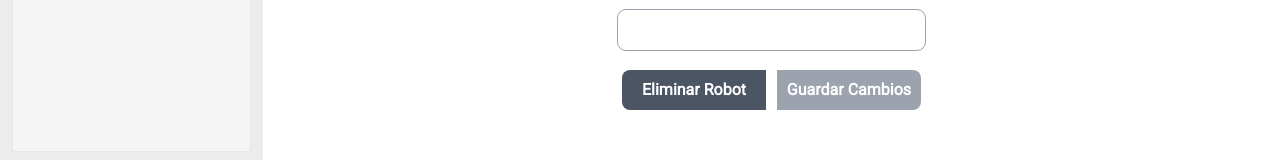
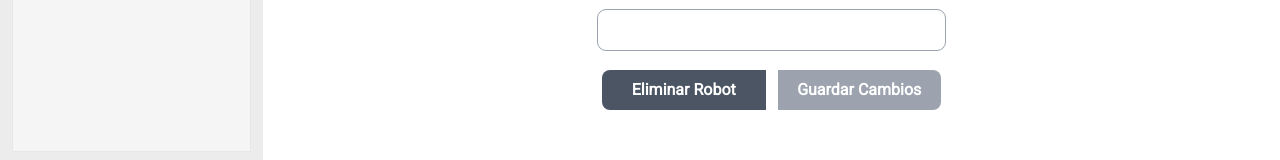
Before and after one commit to Astrovik3/front-integracion, a Next.js app: page /robots in a window 1280 px wide. Shown: the part 636-796 px from the top of the page. Built offline with nearby package versions, Linux system fonts and the light colour scheme; no server answers.

Commit message:
Chau collapse hola snackbar

```diff
--- a/src/app/robots/CreateRobotForm.js
+++ b/src/app/robots/CreateRobotForm.js
@@ -1,30 +1,39 @@
 'use client'
 
 import React, {useState, useEffect} from 'react'
-import Alert from '@mui/material/Alert';
-import IconButton from '@mui/material/IconButton';
-import Collapse from '@mui/material/Collapse';
-import CloseIcon from '@mui/icons-material/Close';
+import Snackbar from '@mui/material/Snackbar';
 import { postRobot } from '../networking/endpoints/robots';
+import MuiAlert from '@mui/material/Alert';
 
-function CreateRobotForm({handleCont, setMode}) {
+const Alert = React.forwardRef(function Alert(props, ref) {
+    return <MuiAlert elevation={6} ref={ref} variant="filled" {...props} />;
+});
+
+function CreateRobotForm({handleCont}) {
 
     const [openAlert, setOpenAlert] = useState(false);
+
+    const handleClose = (event, reason) => {
+        if (reason === 'clickaway') {
+            return;
+        }
+        setOpenAlert(false);
+    };
 
     const [name, setName] = useState('');
     const [type, setType] = useState('');
 
-    const [battery, setBattery] = useState(null);
+    const [battery, setBattery] = useState(undefined);
     const handleBattery = (value) =>{
         setBattery(value < 0 ? 0 : (value > 1 ? 1 : parseFloat(value)));
     };
 
-    const [batteryConsumption, setConsumption] = useState(null);
+    const [batteryConsumption, setConsumption] = useState(undefined);
     const handleConsumption = (value) =>{
         setConsumption(value < 0 ? 0 : (value > 1 ? 1 : parseFloat(value)));
     };
 
-    const [velocity, setVelocity] = useState(null);
+    const [velocity, setVelocity] = useState(undefined);
 
     const [disabled, setDisabled] = useState(true);
 
@@ -46,7 +55,6 @@ function CreateRobotForm({handleCont, setMode}) {
                 console.log(res);
                 setOpenAlert(true);
                 handleCont();
-                setMode(true);
             });
     }
 
@@ -55,27 +63,8 @@ function CreateRobotForm({handleCont, setMode}) {
     },[name, type, battery, batteryConsumption, velocity]);
 
     return (
-        <div className='flex flex-col'>
+        <div className='flex flex-col w-4/12'>
             <h2 className='text-center'>Crear Nuevo Robot</h2>
-            <Collapse in={openAlert}>
-                <Alert
-                action={
-                    <IconButton
-                        aria-label="close"
-                        color="inherit"
-                        size="small"
-                        onClick={() => {
-                            setOpenAlert(false);
-                        }}
-                    >
-                    <CloseIcon fontSize="inherit" />
-                    </IconButton>
-                }
-                sx={{ mb: 2 }}
-                >
-                ¡Nuevo Robot creado con éxito!
-                </Alert>
-            </Collapse>
 
             <label className='block mb-3 font-[500]'>Name</label>
             <input className='w-full h-8 mb-4 rounded outline outline-[1px] outline-gray-400 outline-offset-4 p-2' type='text' name='nameRobot' value={name} onChange={e=>{setName(e.target.value)}}/>
@@ -101,7 +90,11 @@ function CreateRobotForm({handleCont, setMode}) {
                 Crear Robot
             </button>
             </div>
-
+            <Snackbar open={openAlert} autoHideDuration={6000} onClose={handleClose}>
+                <Alert onClose={handleClose} severity="success" sx={{ width: '100%' }}>
+                    ¡Nuevo Robot creado con éxito!
+                </Alert>
+            </Snackbar>
         </div>
     )
 }
--- a/src/app/robots/EditRobotForm.js
+++ b/src/app/robots/EditRobotForm.js
@@ -5,11 +5,13 @@ import Box from '@mui/material/Box';
 import Modal from '@mui/material/Modal';
 import Fade from '@mui/material/Fade';
 import Backdrop from '@mui/material/Backdrop';
-import Alert from '@mui/material/Alert';
-import IconButton from '@mui/material/IconButton';
-import Collapse from '@mui/material/Collapse';
-import CloseIcon from '@mui/icons-material/Close';
+import Snackbar from '@mui/material/Snackbar';
+import MuiAlert from '@mui/material/Alert';
 import { deleteRobot, updateRobot } from '../networking/endpoints/robots';
+
+const Alert = React.forwardRef(function Alert(props, ref) {
+    return <MuiAlert elevation={6} ref={ref} variant="filled" {...props} />;
+});
 
 function EditRobotForm({selectedBot, setSelectedBot, handleCont}) {
 
@@ -18,21 +20,28 @@ function EditRobotForm({selectedBot, setSelectedBot, handleCont}) {
     const handleCloseModal = () => setOpenModal(false);
     const [openAlert, setOpenAlert] = useState(false);
 
+    const handleClose = (event, reason) => {
+        if (reason === 'clickaway') {
+            return;
+        }
+        setOpenAlert(false);
+    };
+
     const [id, setId] = useState('');
     const [name, setName] = useState('');
     const [type, setType] = useState('');
 
-    const [battery, setBattery] = useState(null);
+    const [battery, setBattery] = useState(undefined);
     const handleBattery = (value) =>{
         setBattery(value < 0 ? 0 : (value > 1 ? 1 : parseFloat(value)));
     };
 
-    const [batteryConsumption, setConsumption] = useState(null);
+    const [batteryConsumption, setConsumption] = useState(undefined);
     const handleConsumption = (value) =>{
         setConsumption(value < 0 ? 0 : (value > 1 ? 1 : parseFloat(value)));
     };
 
-    const [velocity, setVelocity] = useState(null);
+    const [velocity, setVelocity] = useState(undefined);
 
     const [disabled, setDisabled] = useState(true);
     const [deleteDisabled, setDeleteDisabled] = useState(false);
@@ -82,7 +91,8 @@ function EditRobotForm({selectedBot, setSelectedBot, handleCont}) {
             .then(res=> {
                 setOpenAlert(true)
                 handleCont();
-            });
+            })
+            .finally(()=> setDeleteDisabled(false));
     }
 
     const onDelete = () => {
@@ -92,32 +102,13 @@ function EditRobotForm({selectedBot, setSelectedBot, handleCont}) {
             .then(res => {
                 handleCloseModal();
                 handleCont();
-                setSelectedBot({id: '', name: '', type: '', velocity: null, battery: null, batteryConsumption: null});
+                setSelectedBot({id: '', name: '', type: '', velocity: undefined, battery: undefined, batteryConsumption: undefined});
             });
     }
 
     return (
-        <div className='flex flex-col'>
+        <div className='flex flex-col w-4/12'>
             <h2 className='text-center'>Editar Robot</h2>
-
-            <Collapse in={openAlert}>
-                <Alert
-                action={
-                    <IconButton
-                    aria-label="close"
-                    color="inherit"
-                    size="small"
-                    onClick={() => {
-                        setOpenAlert(false);
-                    }}
-                    >
-                    <CloseIcon fontSize="inherit" />
-                    </IconButton>
-                }
-                >
-                ¡Cambios guardados con éxito!
-                </Alert>
-            </Collapse>
 
             <label className='block mb-3 font-[500]'>Id</label>
             <input className='w-full h-8 mb-4 rounded outline outline-[1px] outline-gray-400 outline-offset-4 p-2' type='text' name='idRobot' value={id} disabled={true}/>
@@ -137,15 +128,15 @@ function EditRobotForm({selectedBot, setSelectedBot, handleCont}) {
             <label className='block mb-3 font-[500]'>Velocity (m/s)</label>
             <input className='w-full h-8 mb-6 rounded outline outline-[1px] outline-gray-400 outline-offset-4 p-2' type='number' name='velocityRobot' value={velocity} onChange={e=>{setVelocity(e.target.value)}}/>
 
-            <div className='flex flex-row justify-between'>
+            <div className='flex flex-row justify-between space-x-3'>
                 <button
-                    className={`${deleteDisabled ? 'bg-gray-600' : 'bg-red-600'} p-2 rounded-l-lg w-36 font-semibold text-white`}
+                    className={`${deleteDisabled ? 'bg-gray-600' : 'bg-red-600'} p-2 rounded-l-lg flex w-full justify-center font-semibold text-white`}
                     onClick={handleOpenModal}
                     disabled={deleteDisabled}>
                         Eliminar Robot
                 </button>
                 <button
-                    className={`${disabled ? 'bg-gray-400' : 'bg-[#273B66]'} p-2 rounded-r-lg w-36 font-semibold text-white`}
+                    className={`${disabled ? 'bg-gray-400' : 'bg-[#273B66]'} p-2 rounded-r-lg flex w-full justify-center font-semibold text-white`}
                     onClick={onSave}
                     disabled={disabled}>
                         Guardar Cambios
@@ -173,6 +164,12 @@ function EditRobotForm({selectedBot, setSelectedBot, handleCont}) {
                     </Box>
                 </Fade>
             </Modal>
+
+            <Snackbar open={openAlert} autoHideDuration={6000} onClose={handleClose}>
+                <Alert onClose={handleClose} severity="success" sx={{ width: '100%' }}>
+                    ¡Cambios guardados con éxito!
+                </Alert>
+            </Snackbar>
         </div>
     )
 }
--- a/src/app/robots/RobotFormSelector.js
+++ b/src/app/robots/RobotFormSelector.js
@@ -4,7 +4,7 @@ import React from 'react'
 import EditRobotForm from './EditRobotForm';
 import CreateRobotForm from './CreateRobotForm';
 
-function RobotFormSelector({editMode, setMode, selectedBot, setSelectedBot, handleCont}) {
+function RobotFormSelector({editMode, selectedBot, setSelectedBot, handleCont}) {
 
     return (
         <>
@@ -12,7 +12,7 @@ function RobotFormSelector({editMode, setMode, selectedBot, setSelectedBot, hand
             <EditRobotForm selectedBot={selectedBot} setSelectedBot={setSelectedBot} handleCont={handleCont}/>
             }
             {!editMode &&
-            <CreateRobotForm handleCont={handleCont} setMode={setMode}/>
+            <CreateRobotForm handleCont={handleCont}/>
             }
         </>
     )
--- a/src/app/robots/page.js
+++ b/src/app/robots/page.js
@@ -11,7 +11,7 @@ export default function RobotsPage() {
     const [robots, setRobots] = useState([]);
     const [editMode, setMode] = useState(true);
     const [selectedBot, setSelectedBot] = useState(
-            {id: '', name: '', type: '', velocity: null, battery: null, batteryConsumption: null}
+            {id: '', name: '', type: '', velocity: undefined, battery: undefined, batteryConsumption: undefined}
         );
     const [searchedRobots, setSearchedRobots] = useState([]);
 
@@ -64,7 +64,6 @@ export default function RobotsPage() {
             <div className='flex w-full justify-center h-full items-center'>
                 <RobotFormSelector
                     editMode={editMode}
-                    setMode={setMode}
                     selectedBot={selectedBot}
                     setSelectedBot={setSelectedBot}
                     handleCont={handleCont}
```
